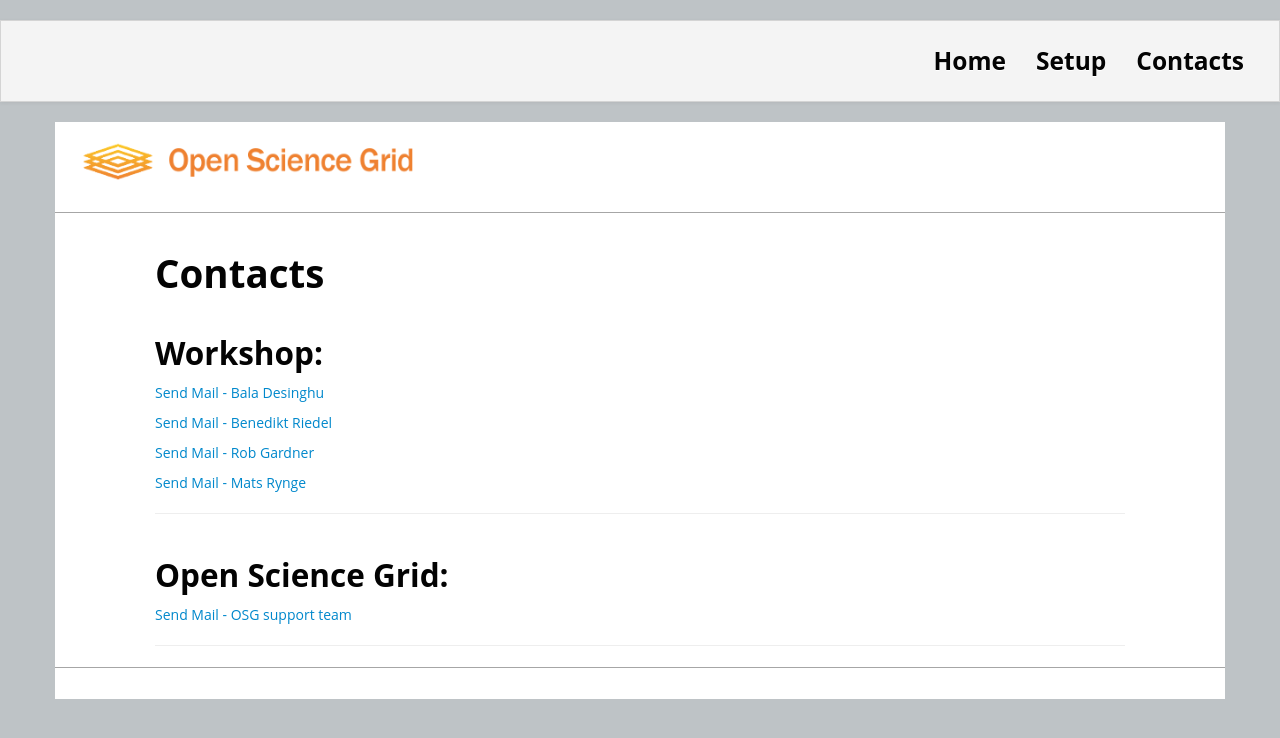
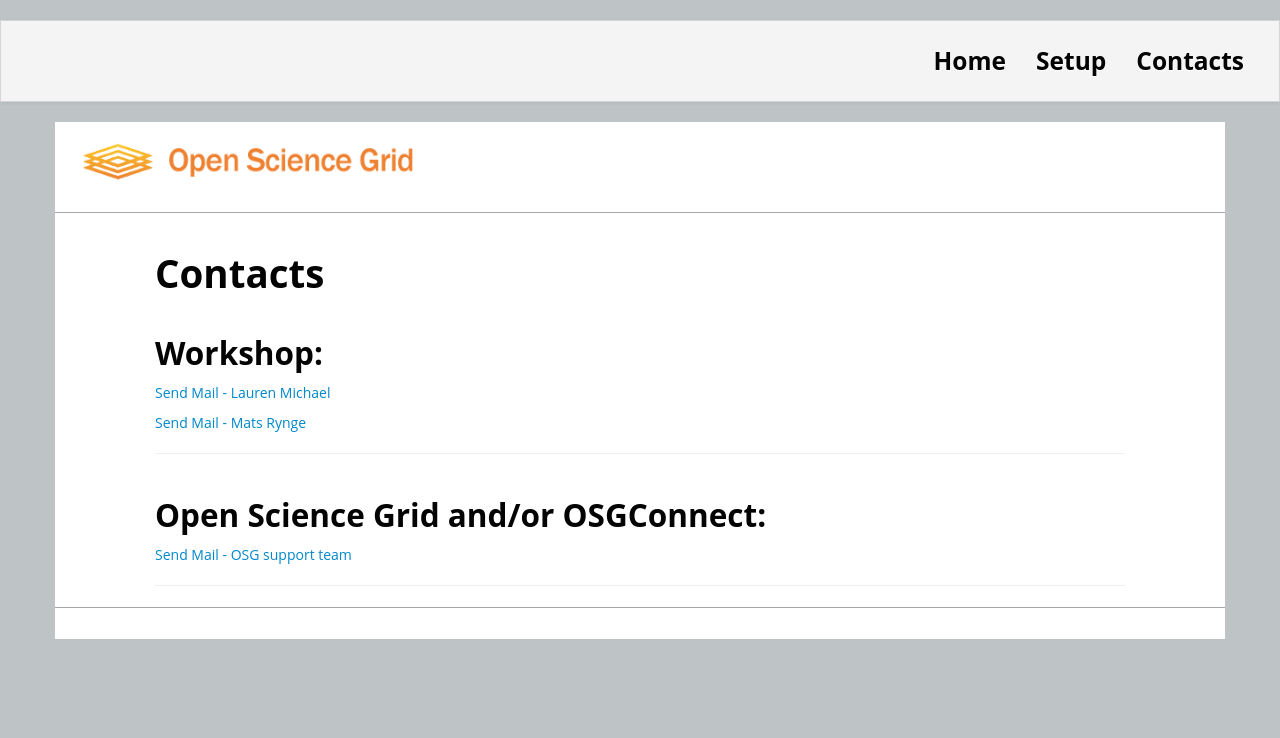
Before and after one commit to unlhcc/OSG-UserTraining-MWBD-2019, a Jekyll site: the page built from contacts.md, in a window 1280 px wide. Shown: the top 738 px of the page. Built offline with Jekyll 4.4.1, drawn with Linux system fonts in a browser that asks for light colours.

Commit message:
correcting contacts

```diff
--- a/_includes/contacts.html
+++ b/_includes/contacts.html
@@ -1,15 +1,7 @@
 
 <h2> Workshop:  </h2>
 <p>
-<a href="mailto:balamurugan@uchicago.edu?Subject=OSG%20Workshop" target="_top"> Send Mail - Bala Desinghu</a>
-</p>
-
-<p>
-<a href="mailto:briedel@uchicago.edu?Subject=OSG%20Workshop" target="_top"> Send Mail - Benedikt Riedel</a>
-</p>
-
-<p>
-<a href="mailto:rwg@uchicago.edu?Subject=OSG%20Workshop" target="_top"> Send Mail - Rob Gardner</a>
+<a href="mailto:lmichael@wisc.edu?Subject=OSG%20Workshop" target="_top"> Send Mail - Lauren Michael</a>
 </p>
 
 <p>
@@ -18,7 +10,7 @@
 
 <hr/>
 
-<h2> Open Science Grid:  </h2>
+<h2> Open Science Grid and/or OSGConnect:  </h2>
 <p>
 <a href="mailto:user-support@opensciencegrid.org?Subject=OSG%20Connect" target="_top"> Send Mail - OSG support team</a>
 </p>
```
